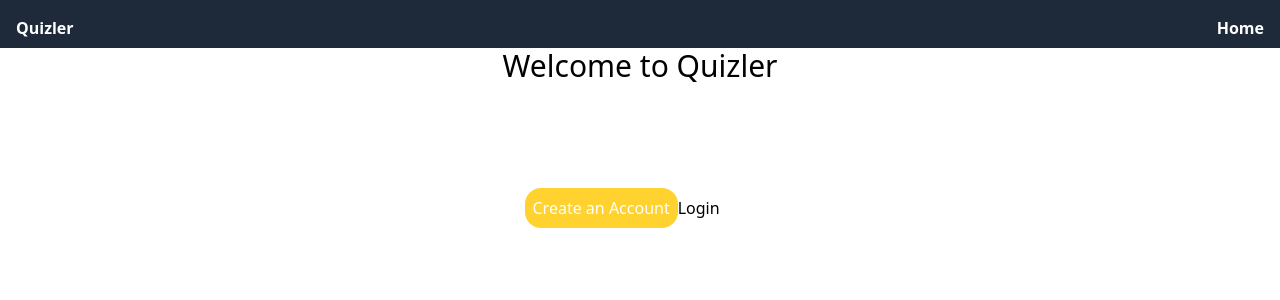
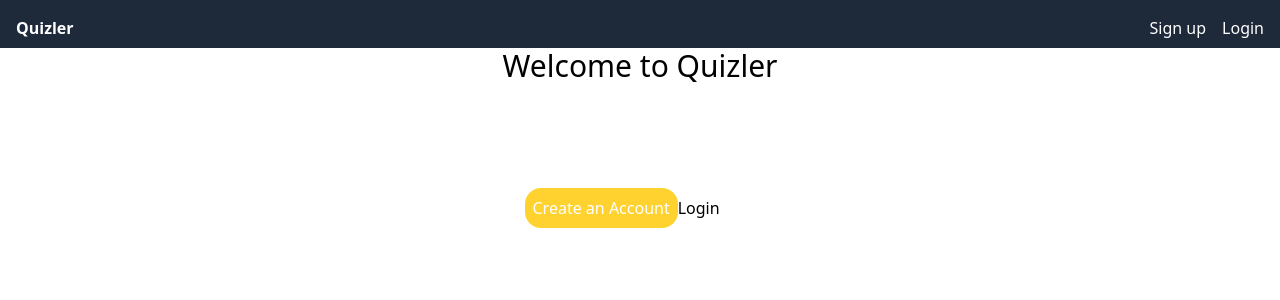
Before and after one commit to JevonThompsonx/Quizlet-clone, a React (Vite) app in the folder frontend/: page / in a window 1280 px wide. Shown: the top 300 px of the page. Built offline with nearby package versions, Linux system fonts and the light colour scheme.

Commit message:
login and sign routes added
-Use Context will determine if the login/sign up buttons are displayed or profile picture

```diff
--- a/frontend/src/App.tsx
+++ b/frontend/src/App.tsx
@@ -3,16 +3,26 @@ import { BrowserRouter, Routes, Route } from "react-router-dom";
 import Home from "./pages/Home";
 import About from "./pages/About"
 import NotFound from "./pages/NotFound"
+import { useState, createContext } from "react"
+
+export const Context = createContext<any>(null)
 export default function App() {
+
+  const [loggedIn, SetLoggedIn] = useState<boolean>(false)
   return (
     <BrowserRouter>
+      <Context.Provider value={{ loggedIn, SetLoggedIn }}>
+        <div className="quizler-background">
           <Routes>
             <Route path="/" element={<Home />}>
             </Route>
-        <Route path='/about' element={<About />}></Route>
+            <Route path="/about" element={<About />}></Route>
             <Route path="/not_found" element={<NotFound />}>
             </Route>
           </Routes>
+        </div>
+      </Context.Provider>
+
     </BrowserRouter>
   );
 }
--- a/frontend/src/components/Nav.tsx
+++ b/frontend/src/components/Nav.tsx
@@ -1,13 +1,14 @@
 // src/components/Nav.jsx
-import { useState } from 'react';
+import { useState, useContext } from 'react';
 import { NavLink } from 'react-router-dom';
-
+import { Context } from "../App"
 const Nav = () => {
   const [isOpen, setIsOpen] = useState(false);
-
+  const { loggedIn } = useContext(Context)
   // Define links in an array of objects
   const navLinks = [
-    { path: '/', label: 'Home' },
+    { path: '/sign_up', label: 'Sign up' },
+    { path: '/login', label: 'Login' },
   ];
 
   const toggleMenu = () => {
@@ -15,7 +16,8 @@ const Nav = () => {
   };
 
   return (
-    <nav className="bg-gray-800 p-4 sticky w-screen top-0 z-10 h-12">
+
+    < nav className="bg-gray-800 p-4 sticky w-screen top-0 z-10 h-12" >
       <div className="container mx-auto flex justify-between items-center">
         {/* Logo/Brand */}
         <a href='https://github.com/JevonThompsonx' className="text-white font-bold">Quizler</a>
@@ -61,7 +63,7 @@ const Nav = () => {
         className={`${isOpen ? 'block' : 'hidden'
           } sm:hidden bg-gray-800 text-white space-y-4 p-4`}
       >
-        {navLinks.map(({ path, label }) => (
+        {loggedIn == false && navLinks.map(({ path, label }) => (
           <NavLink
             key={path}
             to={path}
@@ -72,7 +74,7 @@ const Nav = () => {
           </NavLink>
         ))}
       </div>
-    </nav>
+    </nav >
   );
 };
 
```
Lines whose indentation alone changed are shown as unchanged.
